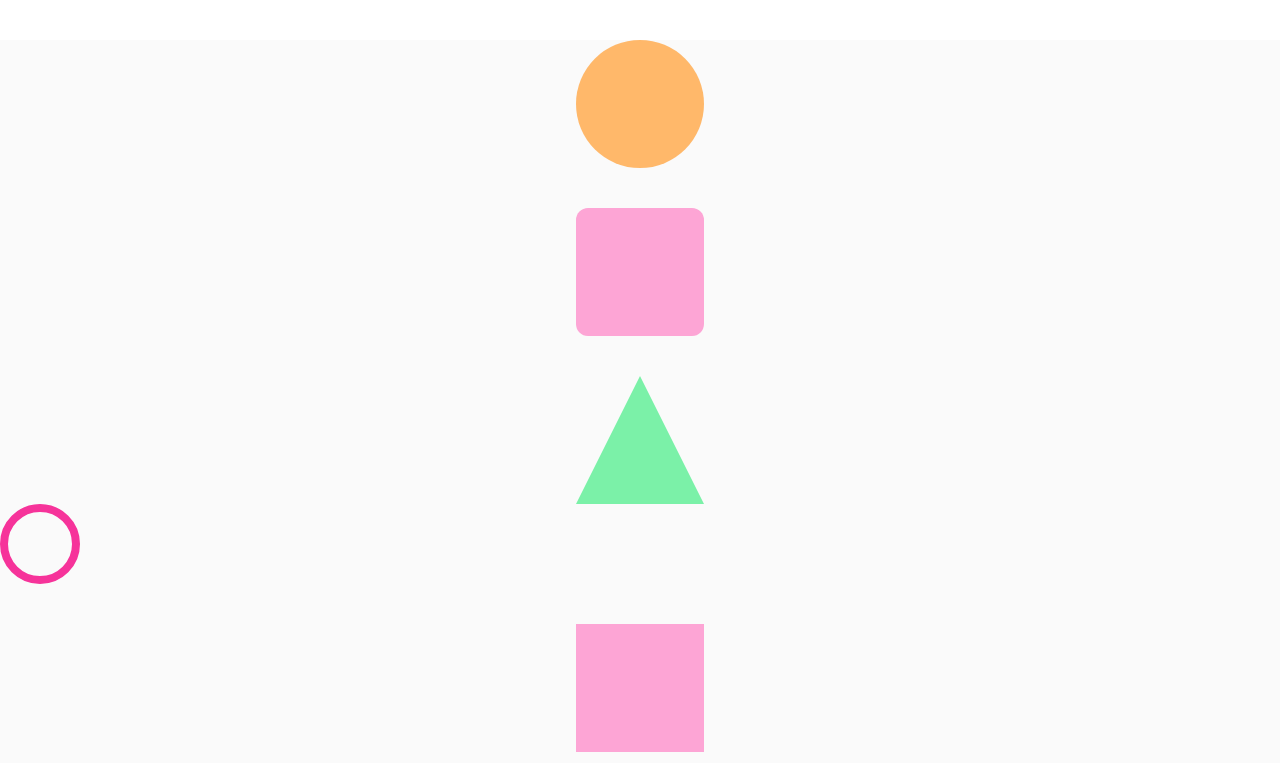
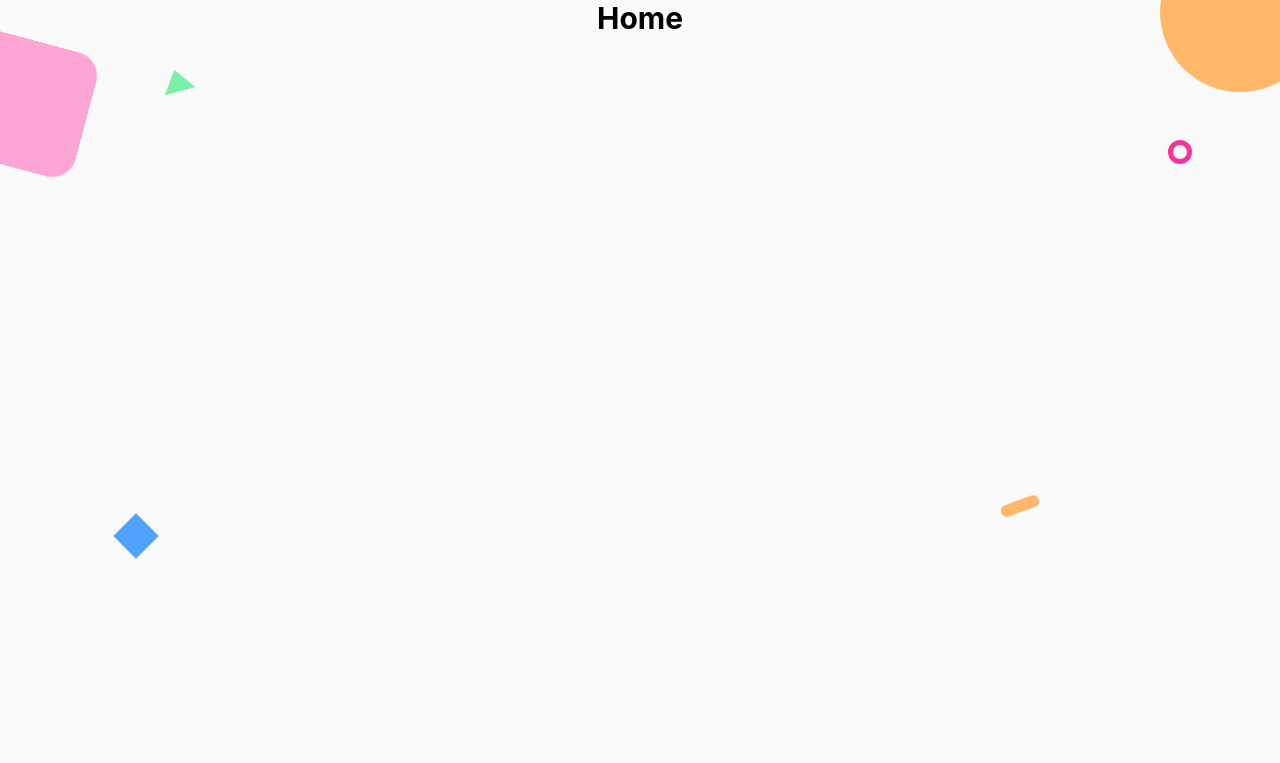
Before and after one commit to Schokett/hyodoWebsite, a React (Vite) app: page / in a window 1280 px wide. Shown: the top 763 px of the page. Built offline with nearby package versions, Linux system fonts and the light colour scheme.

Commit message:
background shapes

```diff
--- a/src/App.tsx
+++ b/src/App.tsx
@@ -3,14 +3,15 @@ import "./App.css";
 
 function App() {
   return (
-    <div className="bg-neutral-50 h-screen w-screen">
-      <div className="bg-orange-300 rounded-full w-32 h-32 mx-auto mt-10"></div>
-      <div className="bg-pink-300 w-32 h-32 rounded-xl mx-auto mt-10"></div>
-      <div className="bg-green-300 w-32 h-32 mx-auto mt-10 [clip-path:polygon(50%_0%,0%_100%,100%_100%)]"></div>
-      <div className="border-pink-500 w-20 h-20 rounded-full border-8  bg-transparent"></div>
-      <div className="bg-pink-300 w-32 h-32  mx-auto mt-10"></div>
-      <div className="bg-blue-400 w-32 h-32  mx-auto mt-10 -rotate-45"></div>
-      <div className="bg-orange-300 w-16 h-6 rounded-full mx-auto mt-10 -rotate-35"></div>
+    <div className="bg-neutral-50 h-screen w-screen overflow-hidden relative z-0">
+      <div className="fixed inset-0 -z-10 pointer-events-none">
+        <div className="bg-orange-300 rounded-full w-40 h-40 mx-auto -mt-7 -top-10 -right-10 absolute"></div>
+        <div className="bg-pink-300 w-32 h-32 rounded-3xl mx-auto absolute mt-10 rotate-15 -left-10"></div>
+        <div className="bg-green-300 w-8 h-8 mx-auto [clip-path:polygon(50%_30%,0%_100%,100%_100%)] absolute mt-15 left-40 -rotate-15 "></div>
+        <div className="border-pink-500 w-6 h-6 rounded-full border-5 bg-transparent absolute right-22 mt-35"></div>
+        <div className="bg-blue-400 w-8 h-8  mx-auto absolute -rotate-45 mt-130 left-30"></div>
+        <div className="bg-orange-300 w-10 h-3 rounded-full mx-auto absolute mt-125 right-60 -rotate-20 "></div>
+      </div>
       <Outlet />
     </div>
   );
--- a/src/pages/Home.tsx
+++ b/src/pages/Home.tsx
@@ -1,4 +1,4 @@
 function Home() {
-  return <div className="">hi</div>;
+  return <div className="text-3xl font-bold text-center">Home</div>;
 }
 export default Home;
```
